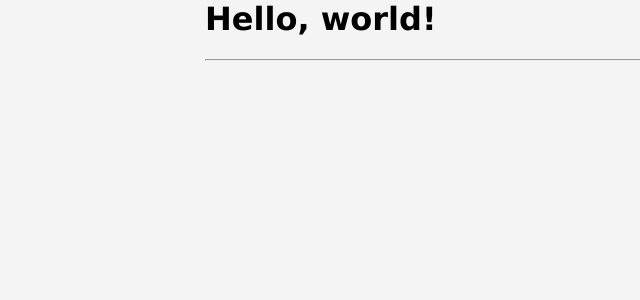
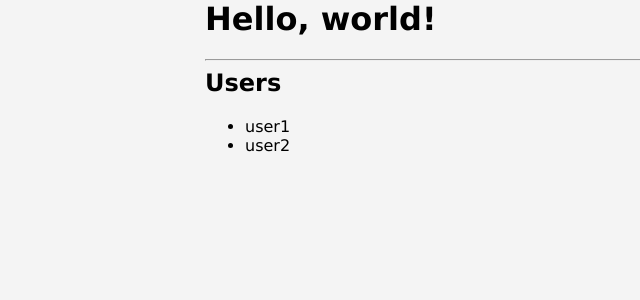
Before and after one commit to MariusCodeAcademy/type19_05_react_useEffect_fetch, a React (Vite) app: page / in a window 1280 px wide. Shown: the top 300 px of the page, without its empty margins (0-640 px from the left). Built offline with nearby package versions, Linux system fonts and the light colour scheme.

Commit message:
Add UsersList component

```diff
--- a/src/App.jsx
+++ b/src/App.jsx
@@ -1,3 +1,4 @@
+import UsersList from './components/users/UsersList';
 import './styles/App.css';
 
 export default function App() {
@@ -5,6 +6,7 @@ export default function App() {
     <div className='App container'>
       <h1>Hello, world!</h1>
       <hr />
+      <UsersList />
     </div>
   );
 }
--- /dev/null
+++ b/src/components/users/UsersList.jsx
@@ -0,0 +1,11 @@
+export default function UsersList() {
+  return (
+    <div>
+      <h2>Users</h2>
+      <ul>
+        <li>user1</li>
+        <li>user2</li>
+      </ul>
+    </div>
+  );
+}
```
